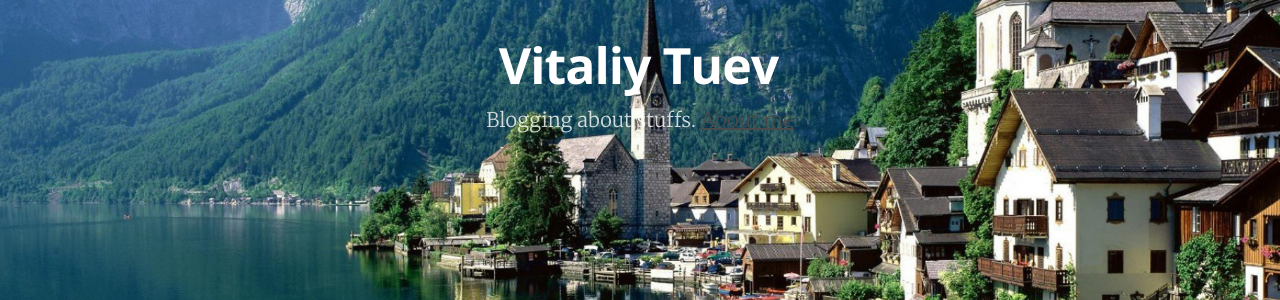
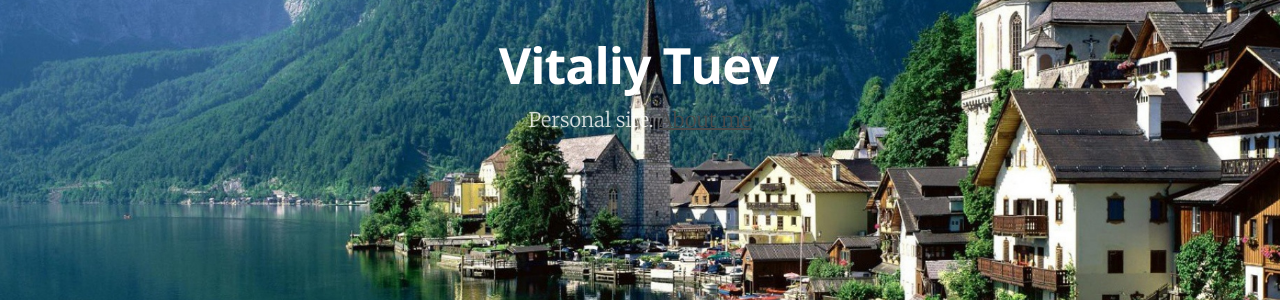
Before and after one commit to vetal232/vetal232.github.io, a Jekyll site: the page built from index.html, in a window 1280 px wide. Shown: the part 369-669 px from the top of the page. Built offline with Jekyll 4.4.1, drawn with Linux system fonts in a browser that asks for light colours; the list of posts is cut into pages by our own code.

Commit message:
Update _config.yml

```diff
--- a/_config.yml
+++ b/_config.yml
@@ -1,6 +1,6 @@
 name: Vitaliy Tuev
-description: Blogging about stuffs
-meta_description: "Your New Jekyll Site, Blogging about stuffs"
+description: Personal site
+meta_description: "Personal site"
 
 markdown: kramdown
 highlighter: pygments
```
